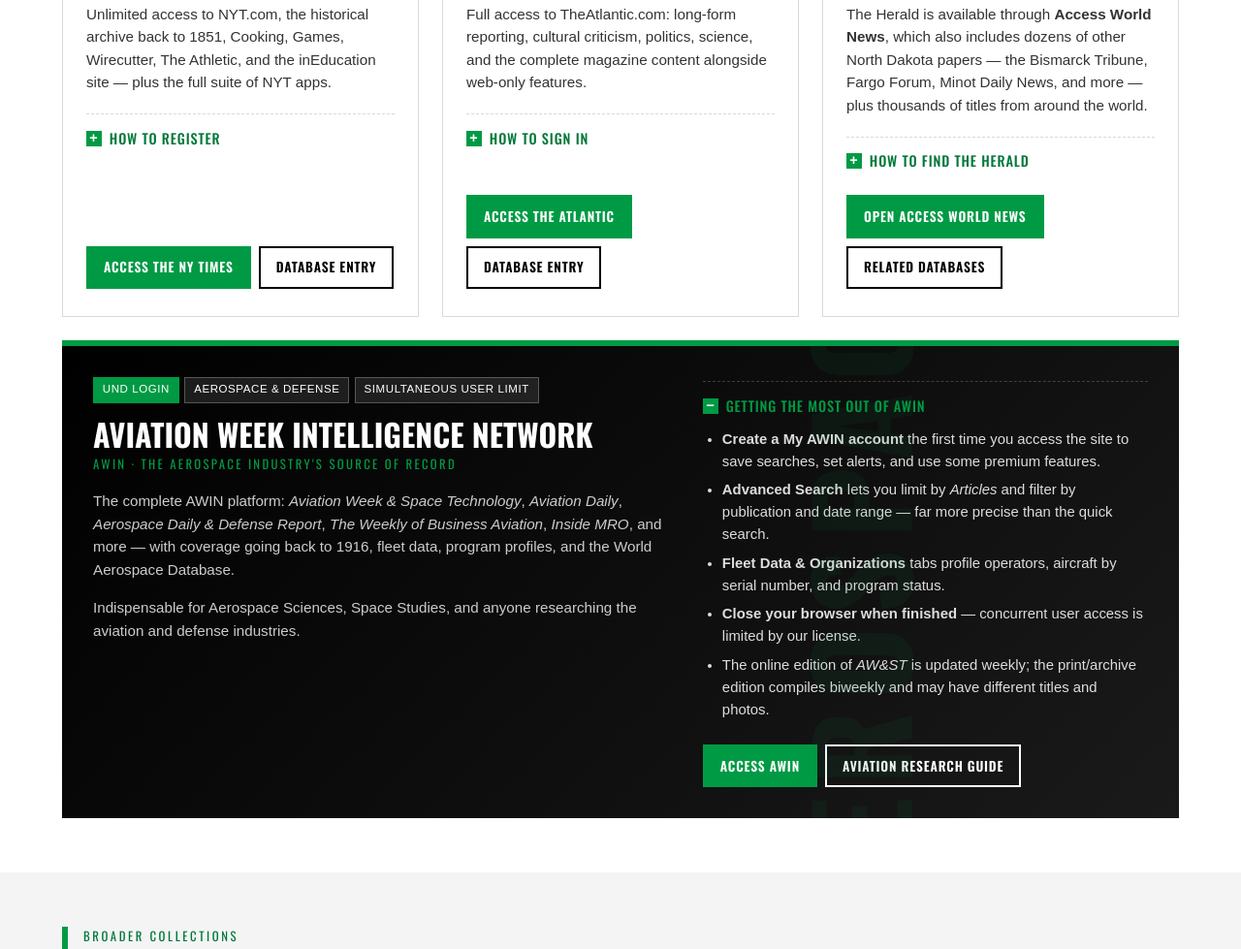
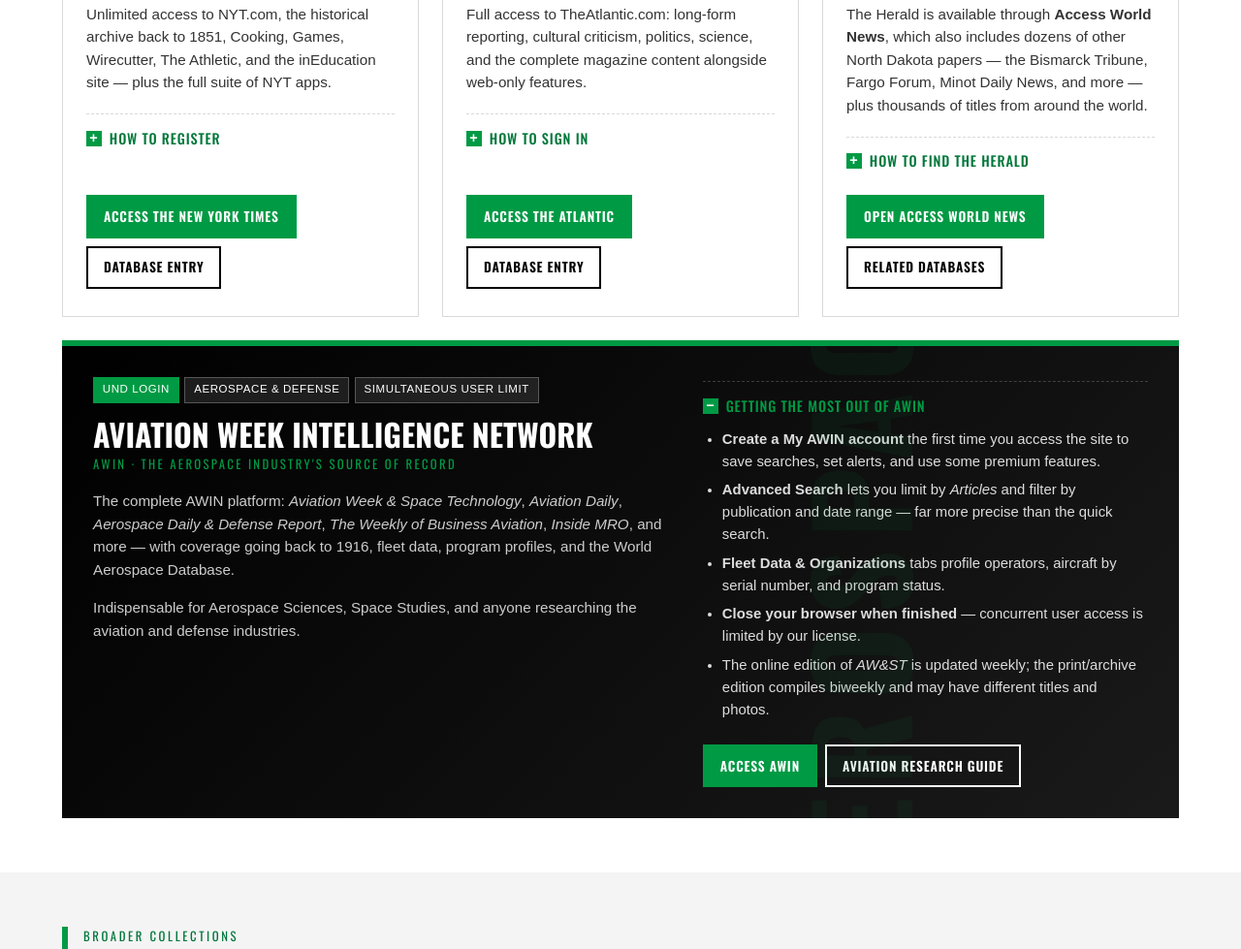
Before and after one commit to alfredhw/undnewspapers, a plain HTML site: page index.html in a window 1280 px wide. Shown: the part 1053-2032 px from the top of the page at 97% size. Drawn offline with nearby package versions, Linux system fonts and the light colour scheme.

Commit message:
Update index.html

```diff
--- a/index.html
+++ b/index.html
@@ -569,7 +569,7 @@
         </details>
 
         <div class="actions">
-          <a class="btn btn-primary" href="https://library.und.edu/db/new-york-times">Access The NY Times</a>
+          <a class="btn btn-primary" href="https://library.und.edu/db/new-york-times">Access The New York Times</a>
           <a class="btn btn-ghost" href="https://libguides.und.edu/az/new-york-times">Database Entry</a>
         </div>
       </article>
```
